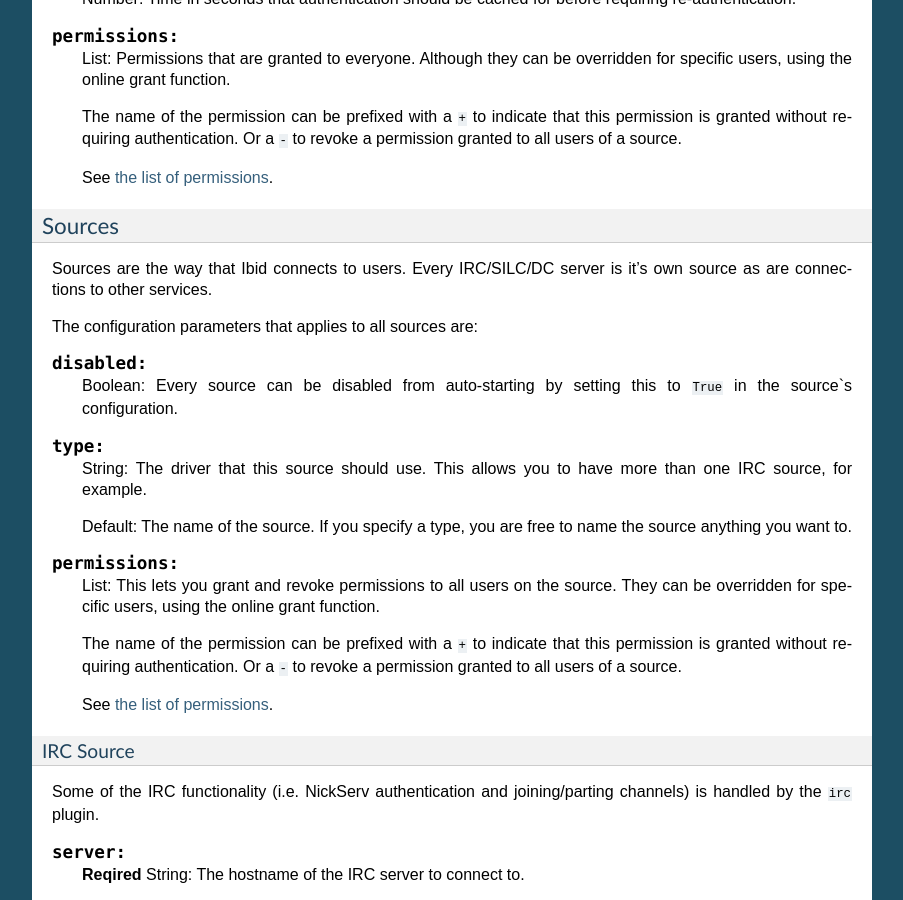
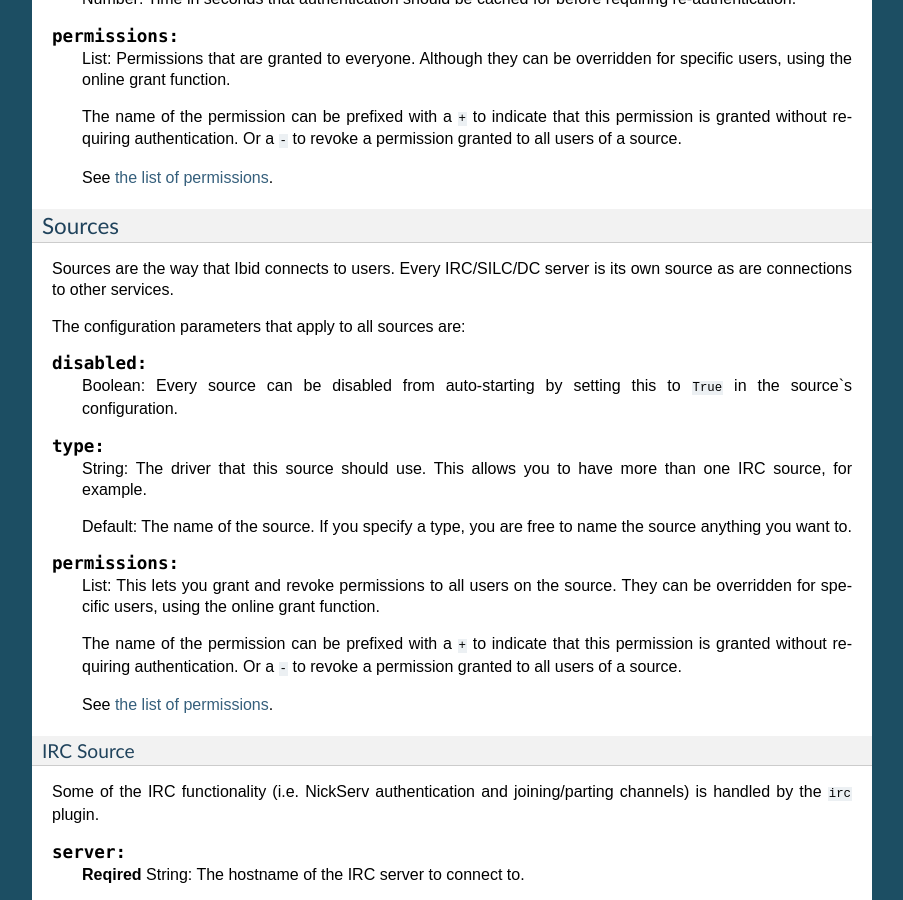
Before and after one commit to caktus/ibid, a Sphinx documentation site: the page built from docs/configuration.rst, in a window 1280 px wide and 900 px high, scrolled down 1690 px. Shown: the whole window, without its empty margins (198-1101 px from the left). Built offline with Sphinx 7.4.7, drawn with Linux system fonts in a browser that asks for light colours; some of the changed text lies outside the part shown.

Commit message:
Minor docs fixes Branch: master

```diff
--- a/docs/conf.py
+++ b/docs/conf.py
@@ -55,7 +55,7 @@ copyright = u'2008-2012, %s' % AUTHORS
 # The short X.Y version.
 version = '0.2'
 # The full version, including alpha/beta/rc tags.
-release = '0.2.0dev'
+release = '0.2.0dev-caktus'
 
 # The language for content autogenerated by Sphinx. Refer to documentation
 # for a list of supported languages.
--- a/docs/configuration.rst
+++ b/docs/configuration.rst
@@ -127,10 +127,10 @@ Sources
 ^^^^^^^
 
 Sources are the way that Ibid connects to users.
-Every IRC/SILC/DC server is it's own source as are connections to other
+Every IRC/SILC/DC server is its own source as are connections to other
 services.
 
-The configuration parameters that applies to all sources are:
+The configuration parameters that apply to all sources are:
 
 .. describe:: disabled:
 
--- a/docs/factoids.rst
+++ b/docs/factoids.rst
@@ -3,7 +3,7 @@ Factoids
 
 .. highlight:: irc
 
-Factoids are one of the most important Ibid plugins.
+Factoids is one of the most important Ibid plugins.
 They are what give a bot most of its personality, and after a few years
 on IRC, it can expect to pick up a few thousand of them from its users.
 
--- a/docs/plugins.rst
+++ b/docs/plugins.rst
@@ -9,6 +9,8 @@ and plugin management.
 Then there are feature plugins, such as factoids, RSS/Atom feeds,
 dictionary lookup, etc.
 
+See the tutorial for how to write one.
+
 .. toctree::
 
    factoids
```
Also changed, not shown: 1 other file.
